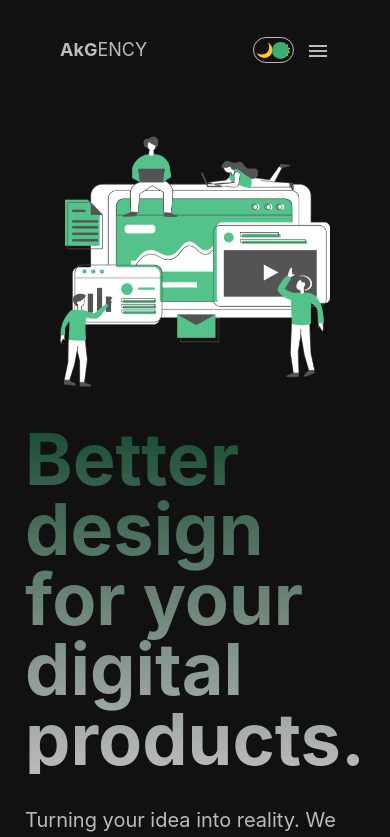
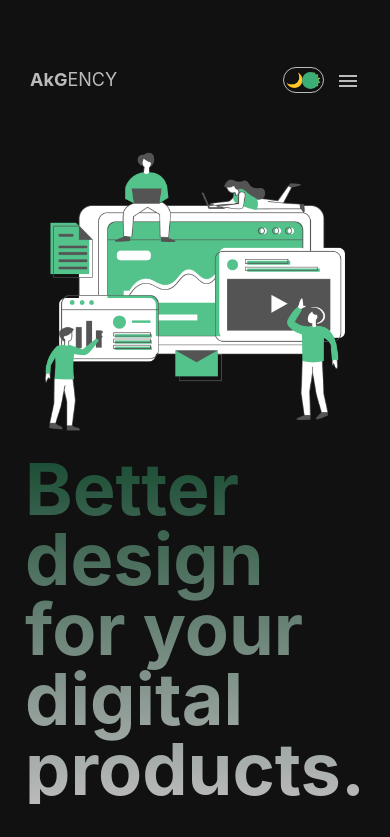
Before and after one commit to HiAkshat/digital-agency, a Next.js app: page / in a window 390 px wide. Shown: the top 837 px of the page. Built offline with nearby package versions, Linux system fonts and the light colour scheme.

Commit message:
small devices fix

```diff
--- a/src/app/globals.css
+++ b/src/app/globals.css
@@ -121,6 +121,12 @@ a {
   justify-content: space-between;
 }
 
+@media screen and (max-width: 640px) {
+  .body-container{
+    padding: 30px;
+  }
+}
+
 .move{
   animation: move 3s infinite ease alternate;
 }
```
